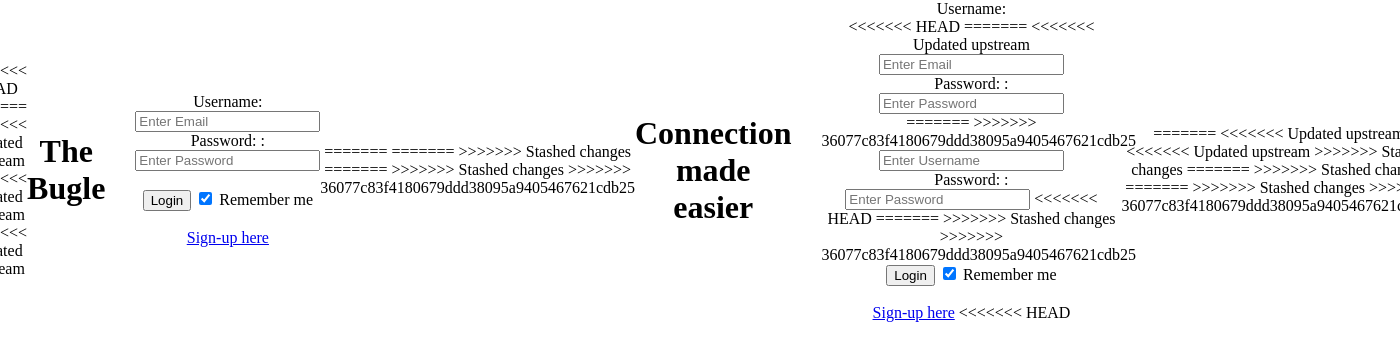
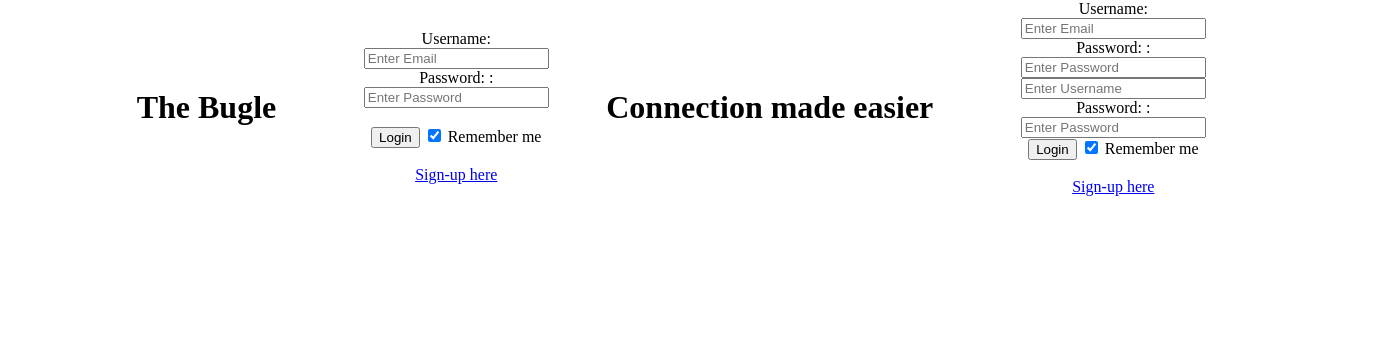
Before and after one commit to Numb11/Secure-Soft, a PHP site: page / in a window 1400 px wide; the page is wider, and only the part inside the window is pictured. Shown: the top 361 px of that part. Run offline with PHP 8.4, Linux system fonts and the light colour scheme.

Commit message:
Cleaned, GIT push errors

```diff
--- a/index.php
+++ b/index.php
@@ -1,12 +1,7 @@
 <!DOCTYPE html>
 <html>
 
-<<<<<<< HEAD
 
-=======
-<<<<<<< Updated upstream
-<<<<<<< Updated upstream
-<<<<<<< Updated upstream
 
 
 <head>
@@ -44,15 +39,6 @@
     <?php
 
     ?>
-=======
-
-=======
-
->>>>>>> Stashed changes
-=======
-
->>>>>>> Stashed changes
->>>>>>> 36077c83f4180679ddd38095a9405467621cdb25
 
 <head>
 <title> FakeBook </title>
@@ -65,24 +51,18 @@
     <div class = "logInForm">
         <form action="verifyUser.php" method = "POST">
             <label for="username">Username:</label><br>
-<<<<<<< HEAD
-=======
-<<<<<<< Updated upstream
+
             <input type="email" placeholder = "Enter Email" name="username"><br>
 
             <label for="password">Password: :</label><br>
             <input type="password" placeholder = "Enter Password"  name="password">
         </form>
-=======
->>>>>>> 36077c83f4180679ddd38095a9405467621cdb25
+
             <input type="text" placeholder = "Enter Username" name="username" required><br>
 
             <label for="password">Password: :</label><br>
             <input type="password" placeholder = "Enter Password"  name="password" required>
-<<<<<<< HEAD
-=======
->>>>>>> Stashed changes
->>>>>>> 36077c83f4180679ddd38095a9405467621cdb25
+
 
         <br>
 
@@ -98,26 +78,14 @@
         <br></br>
 
         <label> <a href="signup.html">Sign-up here</a> </label>
-<<<<<<< HEAD
 
         <br></br>
 
         </form>
 
-
-    </div>
-=======
-<<<<<<< Updated upstream
-    </div>
-<<<<<<< Updated upstream
->>>>>>> Stashed changes
-=======
->>>>>>> Stashed changes
-=======
         </form>
     </div>
->>>>>>> Stashed changes
->>>>>>> 36077c83f4180679ddd38095a9405467621cdb25
+
 
 </body>
 </html>
```
